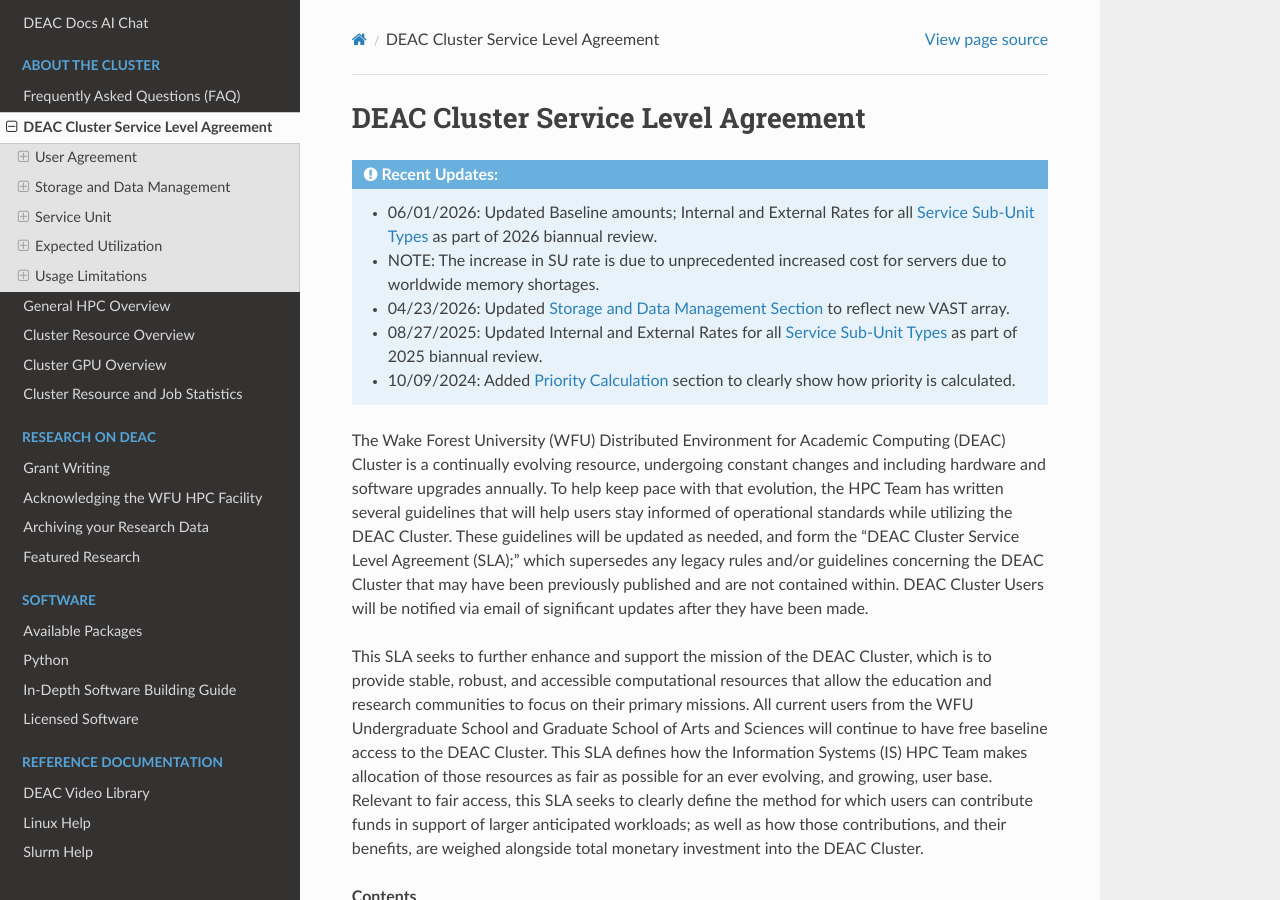
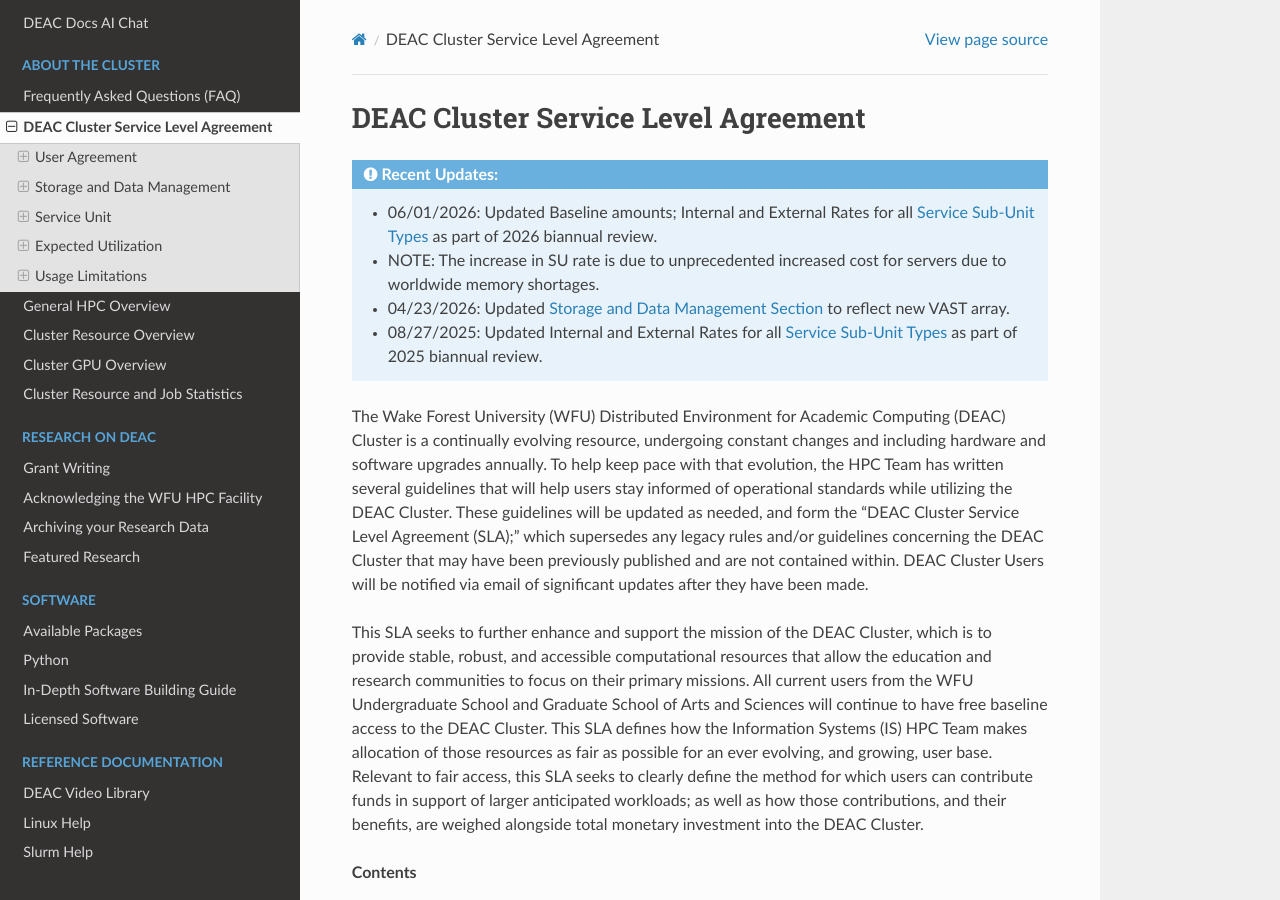
Before and after one commit to WFU-HPC/deac-docs, a Sphinx documentation site: the page built from source/cluster-sla.rst, in a window 1280 px wide and 900 px high. Built offline with Sphinx 7.4.7 and the Read the Docs theme 3.1.0, drawn with Linux system fonts in a browser that asks for light colours.

Commit message:
Test update from new laptop

```diff
--- a/source/cluster-sla.rst
+++ b/source/cluster-sla.rst
@@ -10,7 +10,6 @@
   * NOTE: The increase in SU rate is due to unprecedented increased cost for servers due to worldwide memory shortages.
   * 04/23/2026: Updated :ref:`Storage and Data Management Section<sec.sla.sdm>` to reflect new VAST array.
   * 08/27/2025: Updated Internal and External Rates for all :ref:`sec.sla.su.ssu_types` as part of 2025 biannual review.
-  * 10/09/2024: Added :ref:`sec.sla.util.assigned_fairshare_value.calculation` section to clearly show how priority is calculated.
 
 The Wake Forest University (WFU) Distributed Environment for Academic Computing (DEAC) Cluster is a continually evolving resource, undergoing constant changes and including hardware and software upgrades annually. To help keep pace with that evolution, the HPC Team has written several guidelines that will help users stay informed of operational standards while utilizing the DEAC Cluster. These guidelines will be updated as needed, and form the "DEAC Cluster Service Level Agreement (SLA);" which supersedes any legacy rules and/or guidelines concerning the DEAC Cluster that may have been previously published and are not contained within. DEAC Cluster Users will be notified via email of significant updates after they have been made.
 
```
